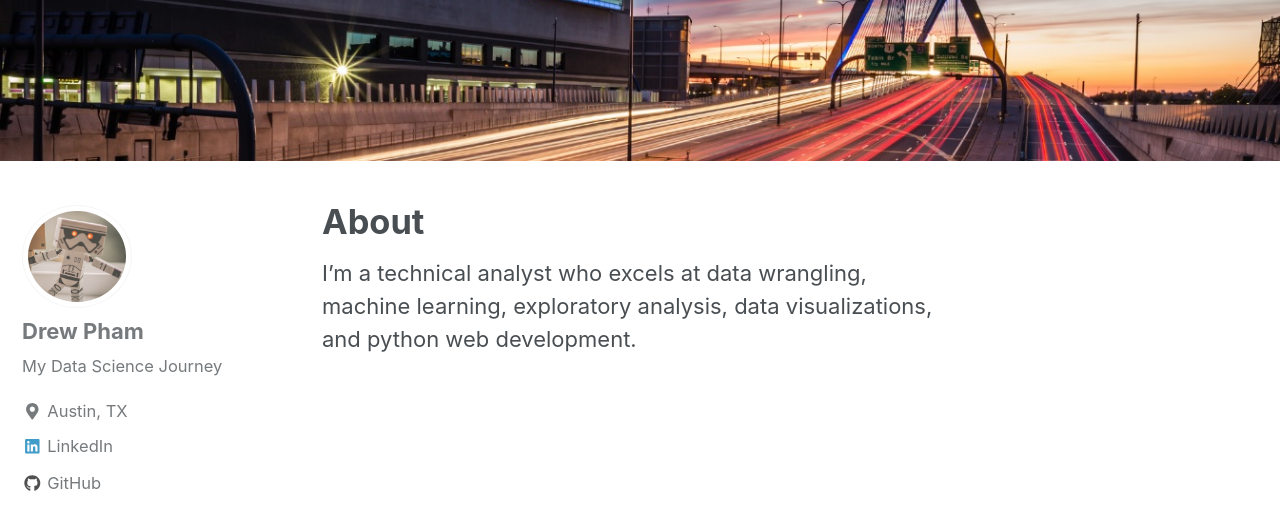
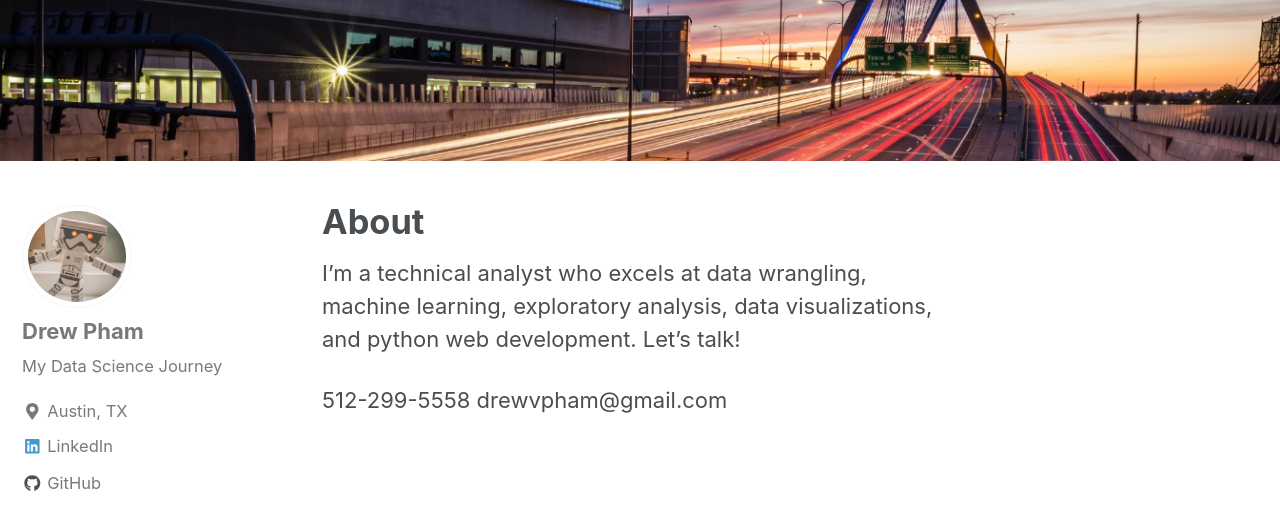
Before and after one commit to drewvpham/drewvpham.github.io, a Jekyll site: the page built from _pages/about.md, in a window 1280 px wide and 900 px high, scrolled down 412 px. Shown: the top 530 px of the window. Built offline with Jekyll 4.4.1, drawn with Linux system fonts in a browser that asks for light colours; nearby versions of some CDN libraries.

Commit message:
edit about

```diff
--- a/_pages/about.md
+++ b/_pages/about.md
@@ -5,4 +5,8 @@ header:
   image: "/images/zakim.jpg"
 ---
 
-I'm a technical analyst who excels at data wrangling, machine learning, exploratory analysis, data visualizations, and python web development.
+I'm a technical analyst who excels at data wrangling, machine learning, exploratory analysis, data visualizations, and python web development. Let's talk!
+
+
+512-299-5558
+drewvpham@gmail.com
```
